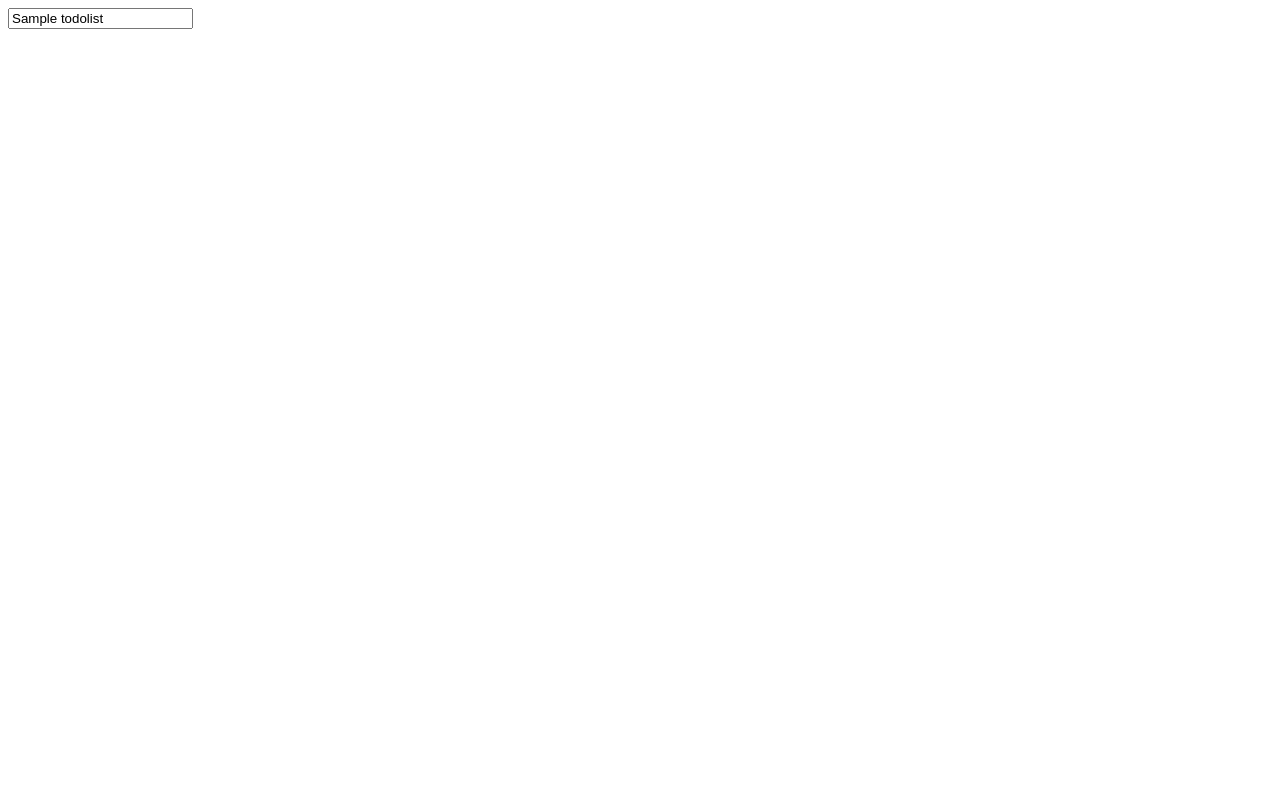
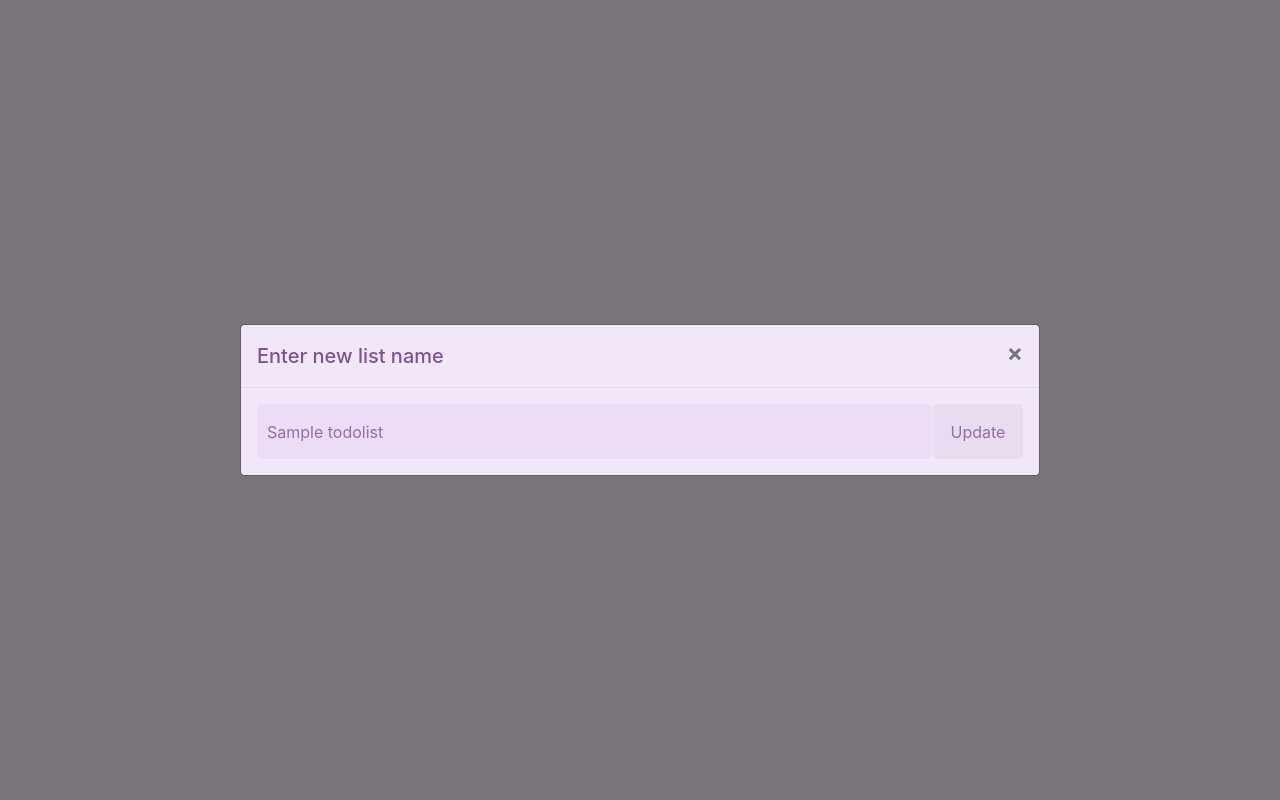
Before and after one commit to UTKx/vigilant-octo-waffle, a Django app: page /editlist/1 in a window 1280 px wide. Before the commit the page is almost empty. Run offline with Django 3.2, Linux system fonts and the light colour scheme; tables that the repository leaves empty hold one stand-in row (values such as "Sample post"); some libraries are stand-ins or nearby versions.

Commit message:
editlist done

```diff
--- /dev/null
+++ b/ToDo/static/css/editlist.css
@@ -0,0 +1,56 @@
+html {
+    background-color: #F2E7F9;
+}
+
+.modal-content {
+    background-color: #F2E7F9;
+}
+
+.modal-title {
+    color: #7D5294;
+}
+
+.listinput {
+    width: 675px;
+    border: none;
+    outline: none;
+    height: 55px;
+    padding: 10px;
+    background-color: #EDDCF5;
+    color: #936DA7;
+    border-radius: 5px;
+    float: left;
+}
+
+.listbtn {
+    height: 55px;
+    line-height: 55px;
+    border-radius: 5px;
+    width: 90px;
+    background-color: #E9DBF0;
+    border: none;
+    color: #936DA7;
+    /* position: absolute; */
+    float: right;
+}
+
+/* SCROLL BAR */
+/* width */
+::-webkit-scrollbar {
+    width: 10px;
+}
+
+/* Track */
+::-webkit-scrollbar-track {
+    background: transparent;
+}
+
+/* Handle */
+::-webkit-scrollbar-thumb {
+    background: transparent;
+}
+
+/* Handle on hover */
+::-webkit-scrollbar-thumb:hover {
+    background: transparent;
+}
--- /dev/null
+++ b/ToDo/static/js/edit.js
@@ -0,0 +1,3 @@
+ $(document).ready(function () {
+     $('#listModal').modal('show');
+ });
--- a/ToDo/templates/todoapp/editlist.html
+++ b/ToDo/templates/todoapp/editlist.html
@@ -1,13 +1,58 @@
+{% load static %}
+
 <!DOCTYPE html>
 <html lang="en">
+
 <head>
     <meta charset="UTF-8">
     <meta name="viewport" content="width=device-width, initial-scale=1.0">
+
+    <!-- Bootstrap -->
+    <link rel="stylesheet" href="https://stackpath.bootstrapcdn.com/bootstrap/4.5.2/css/bootstrap.min.css"
+        integrity="sha384-JcKb8q3iqJ61gNV9KGb8thSsNjpSL0n8PARn9HuZOnIxN0hoP+VmmDGMN5t9UJ0Z" crossorigin="anonymous">
+
+    <!-- Popper.js -->
+    <script src="https://code.jquery.com/jquery-3.5.1.slim.min.js"
+        integrity="sha384-DfXdz2htPH0lsSSs5nCTpuj/zy4C+OGpamoFVy38MVBnE+IbbVYUew+OrCXaRkfj" crossorigin="anonymous">
+    </script>
+    <script src="https://cdn.jsdelivr.net/npm/popper.js@1.16.1/dist/umd/popper.min.js"
+        integrity="sha384-9/reFTGAW83EW2RDu2S0VKaIzap3H66lZH81PoYlFhbGU+6BZp6G7niu735Sk7lN" crossorigin="anonymous">
+    </script>
+    <script src="https://stackpath.bootstrapcdn.com/bootstrap/4.5.2/js/bootstrap.min.js"
+        integrity="sha384-B4gt1jrGC7Jh4AgTPSdUtOBvfO8shuf57BaghqFfPlYxofvL8/KUEfYiJOMMV+rV" crossorigin="anonymous">
+    </script>
+
+    <!-- Font Awesome -->
+    <script src="https://kit.fontawesome.com/5f5dfb5344.js" crossorigin="anonymous"></script>
+
+    <!-- Custom CSS -->
+    <link rel="stylesheet" href="{% static 'css/editlist.css' %}">
 </head>
+
 <body>
-    <form method="post">
-        {% csrf_token %}
-        <input type="text" name="name" class="listinput" value="{{todolist.name}}">
-    </form>
+    <div class="modal fade" id="listModal" data-backdrop="static" data-keyboard="false" tabindex="-1"
+        aria-labelledby="exampleModalLabel" aria-hidden="true">
+        <div class="modal-dialog modal-dialog-centered modal-lg">
+            <div class="modal-content">
+                <div class="modal-header">
+                    <h5 class="modal-title" id="exampleModalLabel">Enter new list name</h5>
+                    <button type="button" class="close" data-dismiss="modal" aria-label="Close">
+                        <span aria-hidden="true">&times;</span>
+                    </button>
+                </div>
+                <!-- <div><h1>EDIT</h1></div> -->
+                <div class="modal-body">
+                    <form method="post">
+                        {% csrf_token %}
+                        <input type="text" name="name" class="listinput" value="{{todolist.name}}">
+                        <button class="listbtn" type="submit">Update</button>
+                    </form>
+                </div>
+            </div>
+        </div>
+    </div>
+
+    <script src="{% static 'js/edit.js' %}"></script>
 </body>
+
 </html>
```
